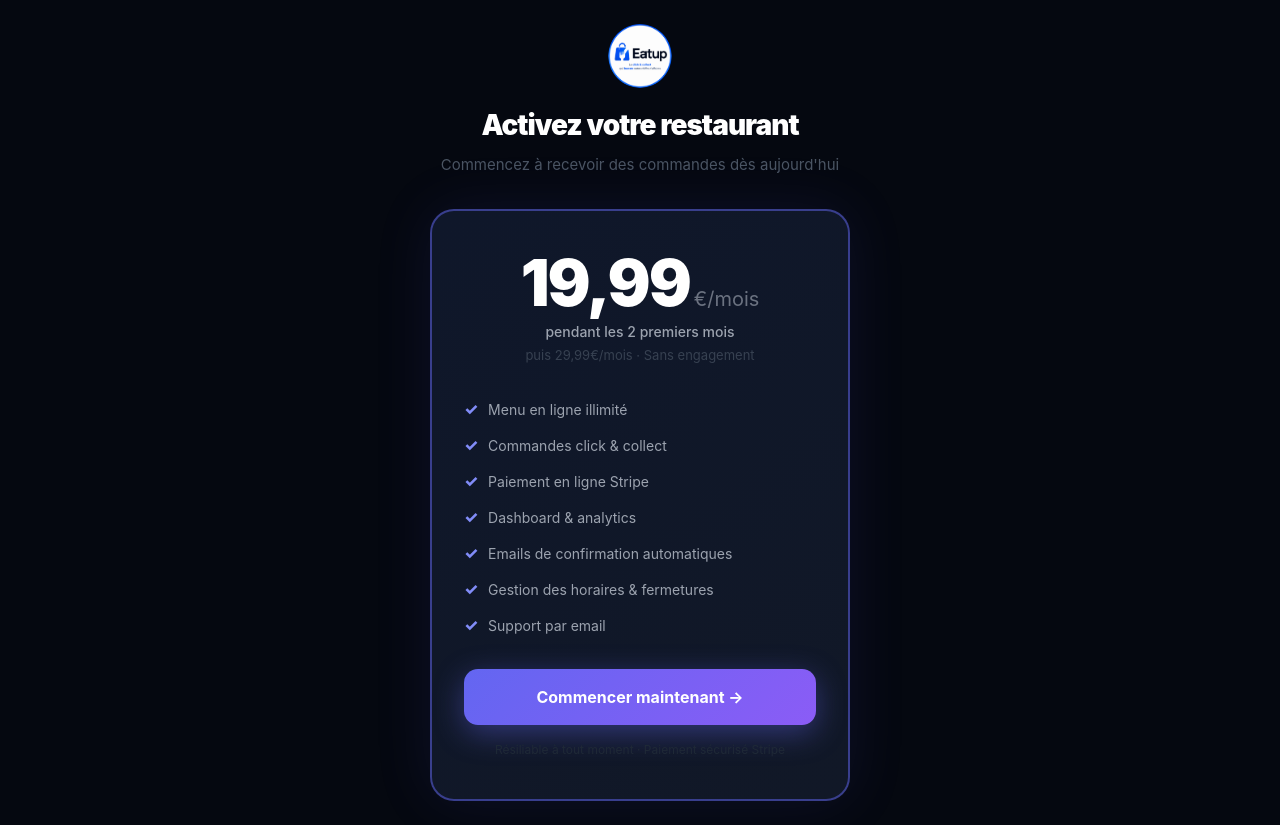
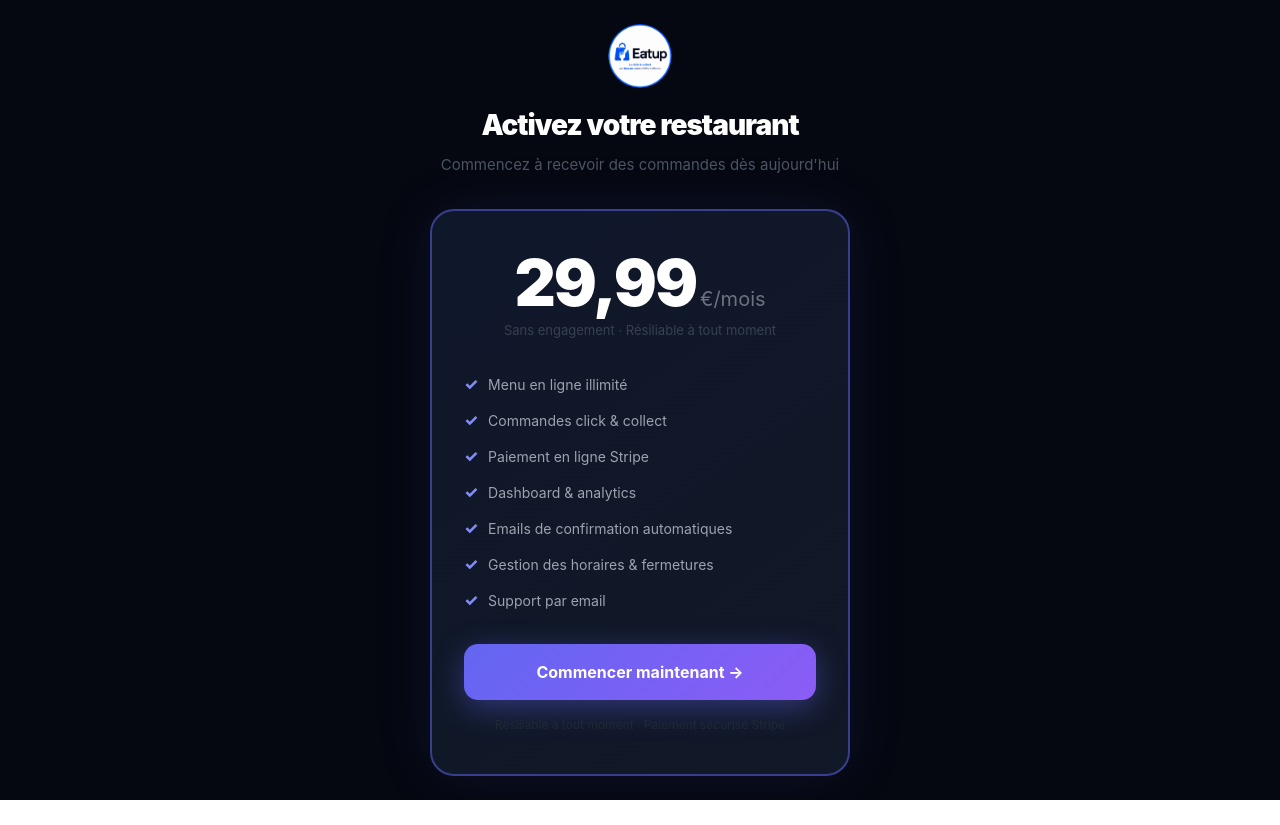
Before and after one commit to benzzklsaas/EatUp, a Next.js app: page /subscribe in a window 1280 px wide. After the commit the page ends 800 px from the top, so only its background shows below. Built offline with nearby package versions, Linux system fonts and the light colour scheme.

Commit message:
fix: prix unique 29,99€/mois - suppression offre de lancement

```diff
--- a/app/auth/register/page.tsx
+++ b/app/auth/register/page.tsx
@@ -72,7 +72,7 @@ export default function RegisterPage() {
         <div style={{ textAlign: 'center', marginBottom: 36 }}>
           <Image src="/LogoEatUp.PNG" alt="EatUp" width={56} height={56} style={{ borderRadius: '50%', margin: '0 auto 16px' }} />
           <h1 style={{ fontSize: 24, fontWeight: 900, color: 'white', letterSpacing: '-0.5px', margin: '0 0 8px' }}>Créez votre restaurant</h1>
-          <p style={{ fontSize: 14, color: '#4b5563', margin: 0 }}>Prêt en 5 minutes · 19,99€/mois sans engagement</p>
+          <p style={{ fontSize: 14, color: '#4b5563', margin: 0 }}>Prêt en 5 minutes · 29,99€/mois sans engagement</p>
         </div>
 
         <form onSubmit={handleRegister} style={{ display: 'flex', flexDirection: 'column', gap: 16 }}>
--- a/app/page.tsx
+++ b/app/page.tsx
@@ -106,7 +106,7 @@ export default function LandingPage() {
           </Link>
         </div>
 
-        <p style={{ marginTop: 20, fontSize: 13, color: '#1f2937' }}>À partir de 19,99€/mois · Sans engagement</p>
+        <p style={{ marginTop: 20, fontSize: 13, color: '#1f2937' }}>29,99€/mois · Sans engagement</p>
 
         {/* Dashboard mockup */}
         <div style={{
@@ -240,7 +240,7 @@ export default function LandingPage() {
         <div style={{ display: 'flex', justifyContent: 'center', gap: 0, maxWidth: 900, margin: '0 auto', flexWrap: 'wrap' }}>
           {[
             { n: '1', title: 'Créez votre compte', desc: 'Renseignez votre restaurant en 2 minutes.' },
-            { n: '2', title: 'Choisissez votre offre', desc: 'Starter à 19,99€ ou Pro à 29,99€/mois.' },
+            { n: '2', title: 'Choisissez votre offre', desc: '29,99€/mois, sans engagement.' },
             { n: '3', title: 'Ajoutez votre menu', desc: 'Photos, prix, catégories. Simple et rapide.' },
             { n: '4', title: 'Partagez le lien', desc: 'Vos clients commandent directement depuis leur mobile.' },
           ].map((step, i) => (
@@ -284,16 +284,15 @@ export default function LandingPage() {
               background: 'linear-gradient(135deg, #6366f1, #8b5cf6)',
               padding: '4px 20px', borderRadius: 100, fontSize: 11, fontWeight: 700, whiteSpace: 'nowrap', color: 'white',
             }}>
-              OFFRE DE LANCEMENT
+              SANS ENGAGEMENT
             </div>
 
             <div style={{ textAlign: 'center', marginBottom: 36 }}>
               <div style={{ display: 'flex', alignItems: 'baseline', justifyContent: 'center', gap: 4, marginBottom: 6 }}>
-                <span style={{ fontSize: 72, fontWeight: 900, letterSpacing: '-3px', lineHeight: 1 }}>19,99</span>
+                <span style={{ fontSize: 72, fontWeight: 900, letterSpacing: '-3px', lineHeight: 1 }}>29,99</span>
                 <span style={{ fontSize: 22, color: '#6b7280' }}>€/mois</span>
               </div>
-              <p style={{ fontSize: 15, color: '#818cf8', fontWeight: 600, margin: '0 0 4px' }}>pendant les 2 premiers mois</p>
-              <p style={{ fontSize: 14, color: '#374151', margin: 0 }}>puis 29,99€/mois · Sans engagement</p>
+              <p style={{ fontSize: 14, color: '#374151', margin: 0 }}>Sans engagement · Résiliable à tout moment</p>
             </div>
 
             <ul style={{ listStyle: 'none', padding: 0, margin: '0 0 36px', display: 'flex', flexDirection: 'column', gap: 14 }}>
@@ -318,7 +317,7 @@ export default function LandingPage() {
               color: 'white', fontWeight: 700, fontSize: 16, textDecoration: 'none',
               boxShadow: '0 8px 40px rgba(99,102,241,0.4)',
             }}>
-              Commencer pour 19,99€/mois →
+              Commencer pour 29,99€/mois →
             </Link>
             <p style={{ textAlign: 'center', fontSize: 12, color: '#1f2937', marginTop: 14 }}>Résiliable à tout moment · Sans engagement</p>
           </div>
--- a/app/subscribe/page.tsx
+++ b/app/subscribe/page.tsx
@@ -49,11 +49,10 @@ export default function SubscribePage() {
         }}>
 <div style={{ textAlign: 'center', marginBottom: 32 }}>
             <div style={{ display: 'flex', alignItems: 'baseline', justifyContent: 'center', gap: 4, marginBottom: 6 }}>
-              <span style={{ fontSize: 64, fontWeight: 900, color: 'white', letterSpacing: '-2px', lineHeight: 1 }}>19,99</span>
+              <span style={{ fontSize: 64, fontWeight: 900, color: 'white', letterSpacing: '-2px', lineHeight: 1 }}>29,99</span>
               <span style={{ fontSize: 20, color: '#6b7280' }}>€/mois</span>
             </div>
-            <p style={{ fontSize: 14, color: '#9ca3af', fontWeight: 500, margin: '0 0 4px' }}>pendant les 2 premiers mois</p>
-            <p style={{ fontSize: 13, color: '#374151', margin: 0 }}>puis 29,99€/mois · Sans engagement</p>
+            <p style={{ fontSize: 13, color: '#374151', margin: 0 }}>Sans engagement · Résiliable à tout moment</p>
           </div>
 
           <ul style={{ listStyle: 'none', padding: 0, margin: '0 0 32px', display: 'flex', flexDirection: 'column', gap: 12 }}>
```
